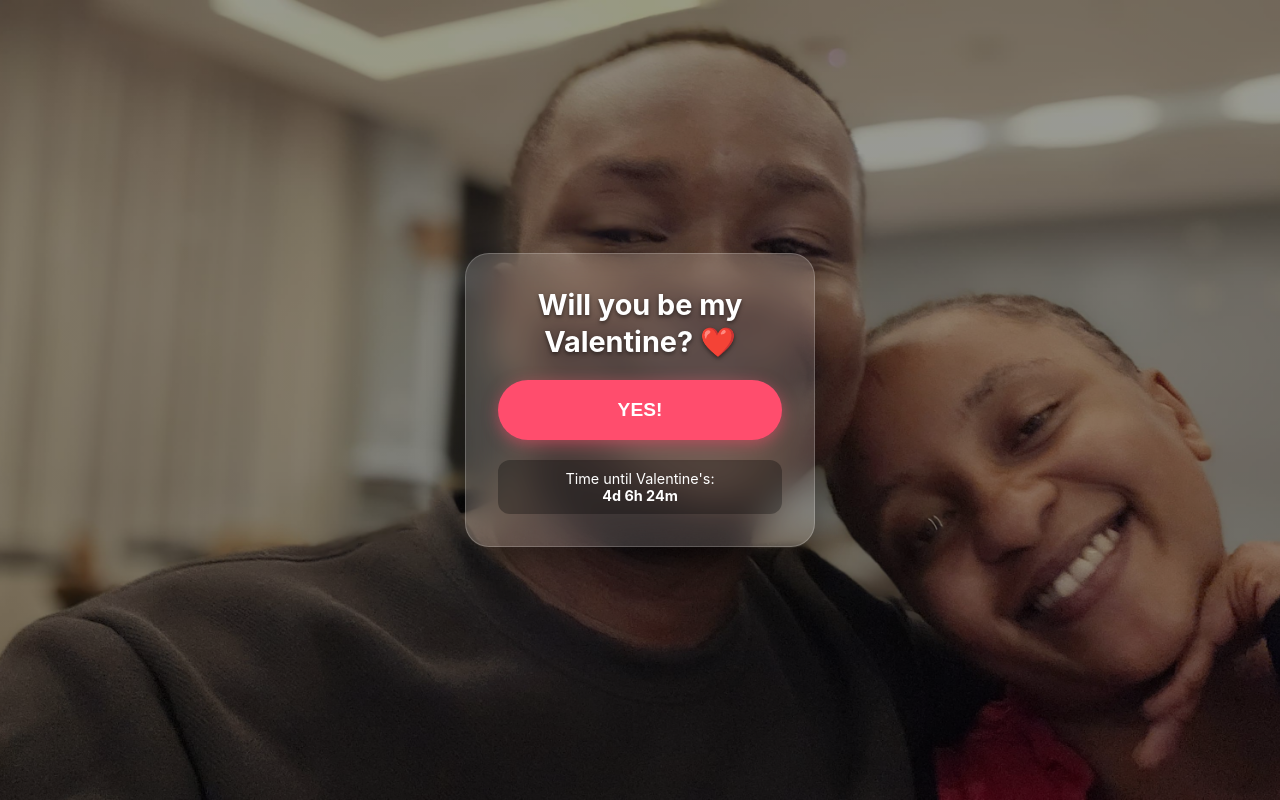
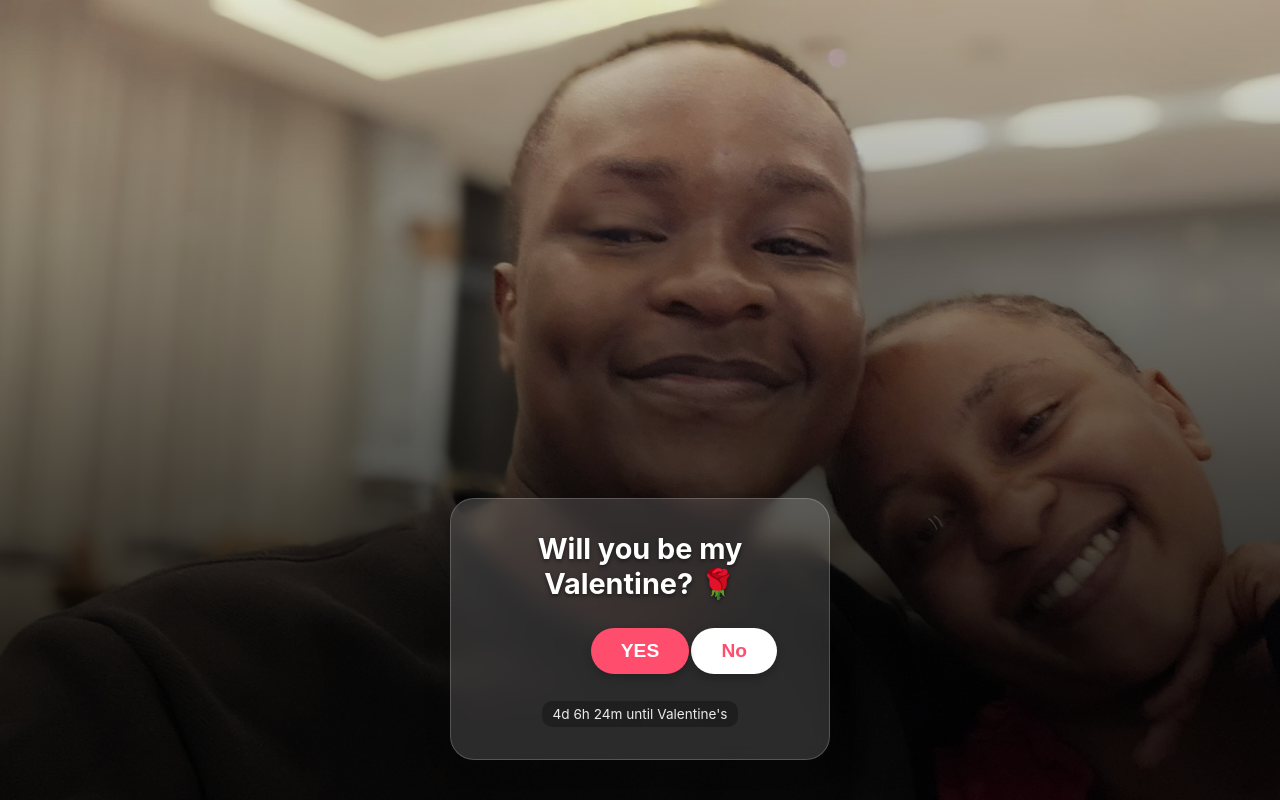
Before and after one commit to Mutevu-Joel/valentines-2025, a website: page index.html in a window 1280 px wide. Drawn offline with nearby package versions, Linux system fonts and the light colour scheme.

Commit message:
second commit

```diff
--- a/index.html
+++ b/index.html
@@ -6,105 +6,175 @@
     <title>A Question for You ❤️</title>
     <script src="https://cdn.jsdelivr.net/npm/canvas-confetti@1.6.0/dist/confetti.browser.min.js"></script>
     <style>
-        :root { --primary: #ff4d6d; --glass: rgba(255, 255, 255, 0.15); }
         * { box-sizing: border-box; margin: 0; padding: 0; }
 
         body {
-            height: 100dvh;
+            height: 100vh;
             display: flex;
+            flex-direction: column;
+            /* Pushes card to bottom so face is visible */
+            justify-content: flex-end;
             align-items: center;
-            justify-content: center;
-            font-family: -apple-system, system-ui, sans-serif;
-            /* IMAGE: Ensure first-date.jpg is in the folder */
-            background: linear-gradient(rgba(0,0,0,0.4), rgba(0,0,0,0.4)), url('first-date.jpg');
+            font-family: -apple-system, system-ui, BlinkMacSystemFont, "Segoe UI", Roboto, sans-serif;
+
+            /* BACKGROUND SETTINGS */
+            /* Gradient darkens bottom so text is readable */
+            background: linear-gradient(to bottom, rgba(0,0,0,0.1) 0%, rgba(0,0,0,0.8) 80%), url('first-date.jpg');
             background-size: cover;
-            background-position: center;
+            background-position: center top; /* Focuses on faces at top */
+            background-repeat: no-repeat;
             color: white;
-            overflow: hidden;
+            overflow: hidden; /* Prevents scrollbars when buttons move */
+            padding-bottom: 40px;
         }
 
         .card {
-            background: var(--glass);
-            backdrop-filter: blur(16px);
-            -webkit-backdrop-filter: blur(16px);
+            background: rgba(255, 255, 255, 0.15);
+            backdrop-filter: blur(10px);
+            -webkit-backdrop-filter: blur(10px);
             padding: 2rem;
             border-radius: 24px;
             border: 1px solid rgba(255, 255, 255, 0.2);
             text-align: center;
-            width: 85%;
-            max-width: 350px;
-            box-shadow: 0 15px 35px rgba(0,0,0,0.4);
+            width: 90%;
+            max-width: 380px;
+            box-shadow: 0 4px 30px rgba(0, 0, 0, 0.1);
+            z-index: 100;
         }
 
-        h1 { font-size: 1.8rem; margin-bottom: 20px; line-height: 1.3; text-shadow: 0 2px 4px rgba(0,0,0,0.5); }
+        h1 {
+            font-size: 1.8rem;
+            margin-bottom: 20px;
+            text-shadow: 0 2px 4px rgba(0,0,0,0.5);
+        }
 
-        /* The Button Trick */
-        .btn-group { position: relative; height: 60px; width: 100%; margin: 20px 0; }
+        .btn-container {
+            margin-top: 20px;
+            height: 60px; /* Space for buttons */
+            display: flex;
+            justify-content: center;
+            align-items: center;
+            gap: 15px;
+            position: relative;
+        }
 
         button {
-            width: 100%; height: 100%;
-            border-radius: 50px; border: none;
-            font-size: 1.2rem; font-weight: bold;
+            padding: 12px 30px;
+            border-radius: 50px;
+            border: none;
+            font-size: 1.2rem;
+            font-weight: bold;
             cursor: pointer;
+            transition: all 0.2s ease;
+            box-shadow: 0 4px 10px rgba(0,0,0,0.2);
         }
 
         #yesBtn {
-            background: var(--primary); color: white;
-            z-index: 10; position: relative; /* Top Layer */
-            box-shadow: 0 4px 15px rgba(255, 77, 109, 0.5);
+            background: #ff4d6d;
+            color: white;
+            z-index: 10;
         }
 
         #noBtn {
-            background: #495057; color: #adb5bd;
-            position: absolute; top: 0; left: 0;
-            z-index: 1; /* Bottom Layer */
+            background: #ffffff;
+            color: #ff4d6d;
+            position: absolute; /* Allows movement */
+            right: 20px; /* Start position */
         }
 
         .countdown {
-            margin-top: 20px; font-size: 0.9rem;
-            background: rgba(0,0,0,0.3); padding: 10px;
-            border-radius: 12px;
+            margin-top: 20px;
+            font-size: 0.85rem;
+            opacity: 0.9;
+            background: rgba(0,0,0,0.3);
+            padding: 5px 10px;
+            border-radius: 10px;
+            display: inline-block;
         }
     </style>
 </head>
 <body>
+
     <div class="card">
-        <h1 id="mainText">Will you be my Valentine? ❤️</h1>
-        <div class="btn-group">
+        <h1 id="question">Will you be my Valentine? 🌹</h1>
+
+        <div class="btn-container">
+            <button id="yesBtn">YES</button>
             <button id="noBtn">No</button>
-            <button id="yesBtn">YES!</button>
         </div>
-        <div class="countdown" id="cnt">
-            Time until Valentine's:<br><strong id="timer">...</strong>
+
+        <div class="countdown" id="countdown">
+            Loading timer...
         </div>
     </div>
 
     <script>
-        // Countdown
+        // --- CONFIGURATION: UPDATE THIS! ---
+        // Your Phone Number (Country Code + Number). No '+' sign.
+        // Example: Kenya is 254...
+        const PHONE_NUMBER = "254798466318";
+
+        const yesBtn = document.getElementById('yesBtn');
+        const noBtn = document.getElementById('noBtn');
+        const question = document.getElementById('question');
+
+        // State for button growth
+        let yesScale = 1;
+
+        // 1. Move "No" Button & Grow "Yes" Button
+        function moveButton() {
+            // Get random position within the screen
+            const x = Math.random() * (window.innerWidth - 100);
+            const y = Math.random() * (window.innerHeight - 100);
+
+            noBtn.style.position = "fixed"; // Break out of the card layout
+            noBtn.style.left = x + "px";
+            noBtn.style.top = y + "px";
+
+            // Grow the YES button
+            yesScale += 0.4; // Grow by 40% each time
+            yesBtn.style.transform = `scale(${yesScale})`;
+        }
+
+        // Trigger on hover (desktop) or touch (mobile)
+        noBtn.addEventListener('mouseover', moveButton);
+        noBtn.addEventListener('touchstart', (e) => {
+            e.preventDefault(); // Stop the click from registering
+            moveButton();
+        });
+        noBtn.addEventListener('click', moveButton);
+
+        // 2. "Yes" Button Action
+        yesBtn.addEventListener('click', () => {
+            // Confetti Explosion
+            confetti({ particleCount: 150, spread: 70, origin: { y: 0.6 } });
+
+            question.innerText = "Yay! I knew you'd say yes! ❤️";
+            noBtn.style.display = "none"; // Hide No button
+            document.getElementById("countdown").style.display = "none";
+
+            // Redirect to WhatsApp after 1.5 seconds
+            setTimeout(() => {
+                const message = "Hey! I just saw your site and... YES, I will be your Valentine! 🌹🥰";
+                const url = `https://wa.me/${PHONE_NUMBER}?text=${encodeURIComponent(message)}`;
+                window.location.href = url;
+            }, 1500);
+        });
+
+        // 3. Countdown Timer
         const vDay = new Date(`February 14, ${new Date().getFullYear()} 00:00:00`).getTime();
         setInterval(() => {
             const now = new Date().getTime();
             const diff = vDay - now;
             if (diff < 0) {
-                document.getElementById("cnt").innerText = "Happy Valentine's Day! 🌹";
-                return;
+                 document.getElementById("countdown").innerText = "Happy Valentine's Day!";
+                 return;
             }
             const d = Math.floor(diff / (1000 * 60 * 60 * 24));
             const h = Math.floor((diff % (1000 * 60 * 60 * 24)) / (1000 * 60 * 60));
             const m = Math.floor((diff % (1000 * 60 * 60)) / (1000 * 60));
-            document.getElementById("timer").innerText = `${d}d ${h}h ${m}m`;
+            document.getElementById("countdown").innerText = `${d}d ${h}h ${m}m until Valentine's`;
         }, 1000);
-
-        // Interaction
-        const yesBtn = document.getElementById('yesBtn');
-        yesBtn.addEventListener('click', async () => {
-            confetti({ particleCount: 150, spread: 70, origin: { y: 0.6 } });
-            document.getElementById("mainText").innerHTML = "Yay! See you then! 🥰";
-            document.getElementById("cnt").style.display = "none";
-            yesBtn.innerText = "Sent! 💌";
-
-            await fetch('/.netlify/functions/send-sms', { method: 'POST' });
-        });
     </script>
 </body>
 </html>
```
